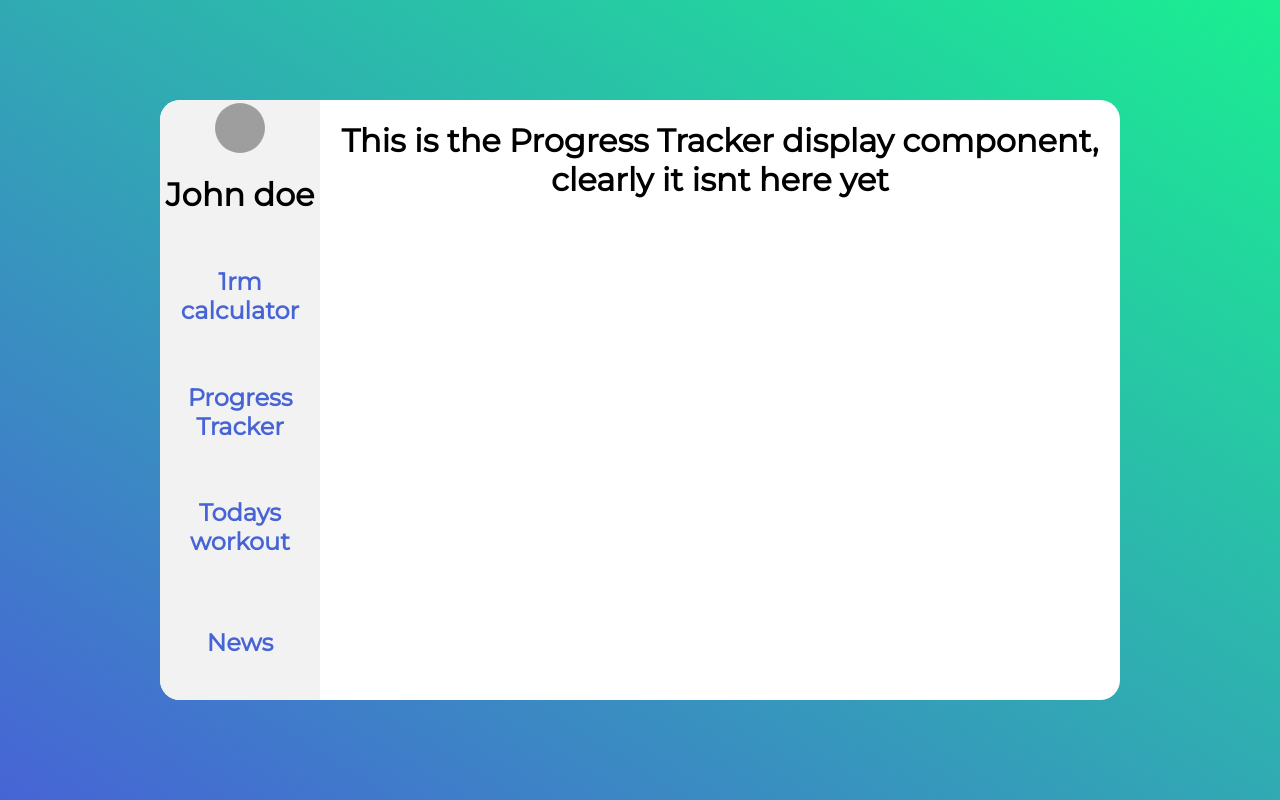
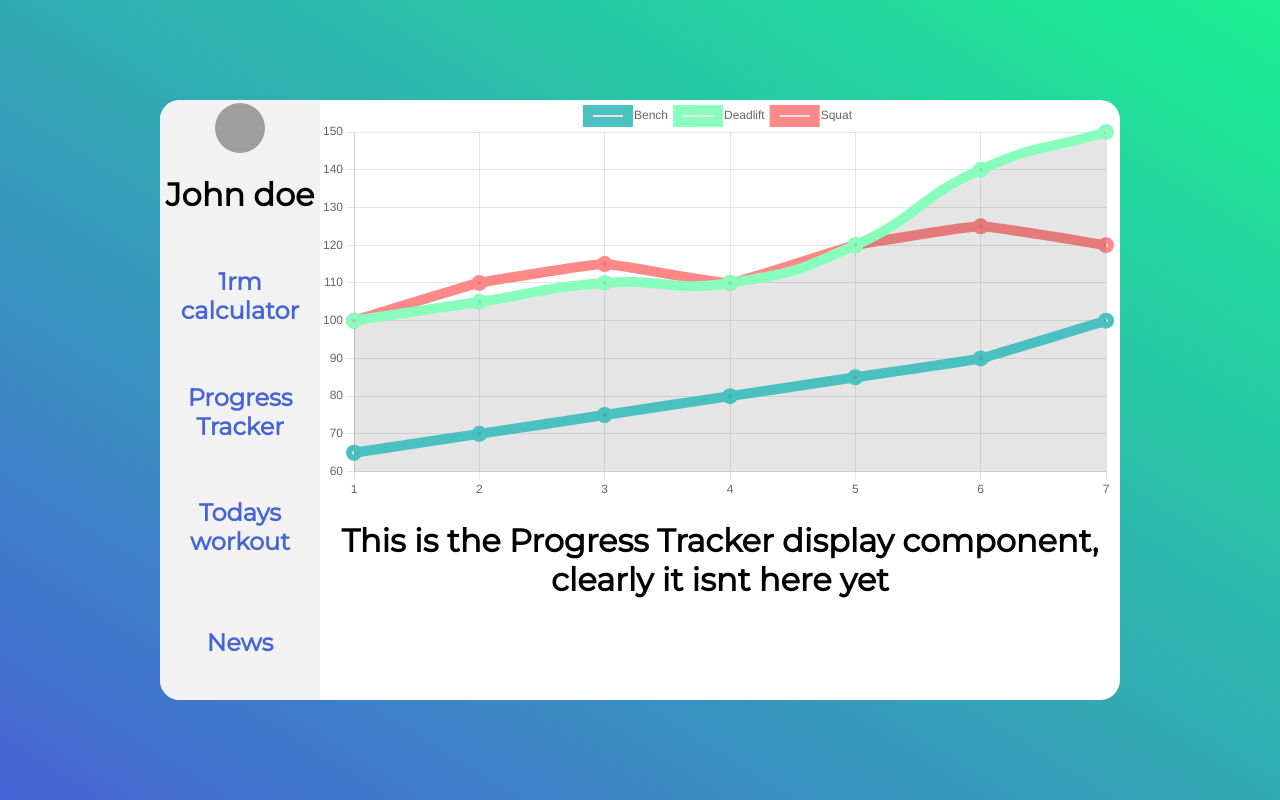
Before and after one commit to Sir-Martin-Esq-III/gym-app, a React (Create React App) app: page / in a window 1280 px wide. Both pictures are taken after a click on the item "Progress Tracker". Built offline with nearby package versions, Linux system fonts and the light colour scheme; grey boxes are pictures that could not be loaded.

Commit message:
ChartJS intergration added and tested on progress comp

```diff
--- a/src/common/content/ORM/progressTracker.js
+++ b/src/common/content/ORM/progressTracker.js
@@ -1,8 +1,46 @@
 import React from 'react'
+import { Line } from 'react-chartjs-2';
 
 export default function ProgressTracker(props){
+    {/*Literally just make a function to create each dataset object add it to the data object */}
+    {/*But this is hardcoded for moment to tests */}
+    const data = {
+        labels: "1234567",
+        datasets: [{
+          label: 'Bench',
+          data: [65, 70, 75, 80, 85, 90, 100],
+          fill: false,
+          borderColor: 'rgb(75, 192, 192)',
+          borderWidth:10,
+          tension: 0.1
+        },
+        {
+            label: 'Deadlift',
+            data: [100, 105, 110, 110, 120, 140, 150],
+            fill: true,
+            borderColor: "#88FFBC",
+            borderWidth:10,
+            tension: 0.5
+          },
+        {
+            label: 'Squat',
+            data: [100, 110, 115, 110, 120, 125, 120],
+            fill: false,
+            borderColor: "#FF8888",
+            borderWidth:10,
+            tension: 0.1
+          },
+
+
+        ]
+      };
+
+
 
     return(
+        <div>
+        <Line data={data} className="Graph" style={{width:"100%"}}/>
         <h1>This is the Progress Tracker display component, clearly it isnt here yet</h1>
+        </div>
     )
 }
--- a/src/common/content/ORM/workout.js
+++ b/src/common/content/ORM/workout.js
@@ -1,5 +1,5 @@
 import React from 'react'
-
+import workoutinfo from '../../../workoutinfo.json'
 export default function Workout(props){
 
     return(
--- /dev/null
+++ b/src/workoutinfo.json
@@ -0,0 +1,44 @@
+{
+    "Monday":{
+        "1":[{
+            "Name":"BenchPress",
+            "Sets":"1*2-5",
+            "Weight":"90kg",
+            "rpe":"8.5"
+        }],
+        "2":{
+            "Name":"BenchPress",
+            "Sets":"4-5*8-10",
+            "Weight":"70kg",
+            "rpe":"N/A"
+        }
+    },
+    "Tuesday":{
+        "1":{
+            "Name":"Heavy Deadlift",
+            "Sets":"1*2-5",
+            "Weight":"110kg",
+            "rpe":"8.5"
+        },
+        "2":{
+            "Name":"Speed DL",
+            "Sets":"4-10*3",
+            "Weight":"87.5kg",
+            "rpe":"N/A"
+        }
+    },
+    "Wedsnesday":{
+        "1":{
+            "Name":"Incline bench",
+            "Sets":"1*2-5",
+            "Weight":"70kg",
+            "rpe":"8.5"
+        },
+        "2":{
+            "Name":"Incline bench",
+            "Sets":"3-5*5-10",
+            "Weight":"55kg",
+            "rpe":"N/A"
+        }
+    }
+}
```
